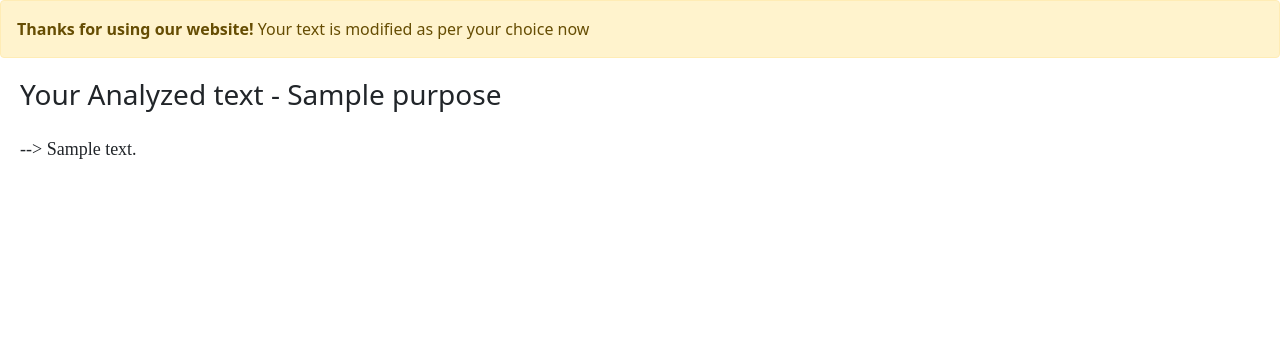
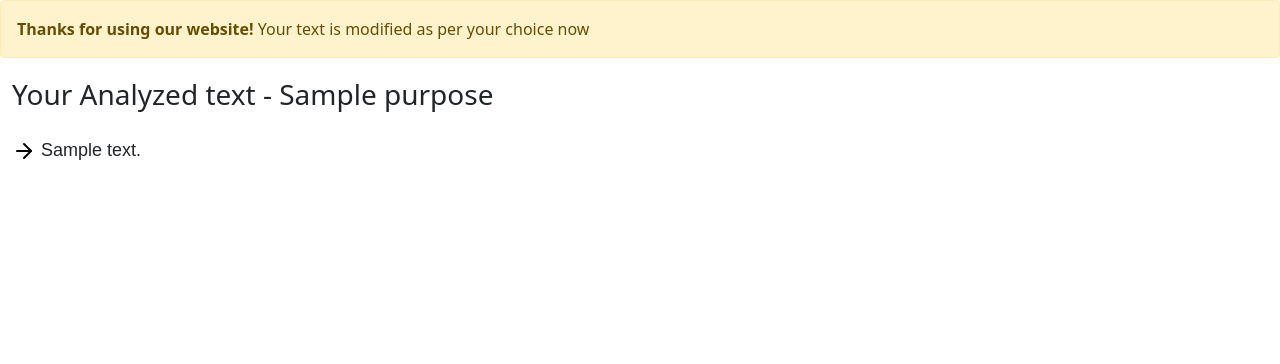
Before and after one commit to ronit-bhati/text-utils, a Django app: template templates/analyze.html in a window 1280 px wide. Shown: the part 56-420 px from the top of the page. Run offline with Django 3.2, Linux system fonts and the light colour scheme; the template is opened without the code that fills it: most values are stand-ins (such as "Sample title", 1, 10 or a date in 2020).

Commit message:
Updated analyzed UI

```diff
--- a/static/css/style-analyze.css
+++ b/static/css/style-analyze.css
@@ -5,16 +5,14 @@
 
 .alert {
     width: 100vw;
-    margin-bottom: 0;
+    margin-bottom: 20px;
 }
 
 pre {
-    font-family: 'Merriweather', serif;
+    font-family: Arial, sans-serif;
     font-size: large;
 }
 
-.output {
-    width: 100vw;
-    height: auto;
-    margin: 20px;
+h3{
+    height: 35px;
 }
--- a/templates/analyze.html
+++ b/templates/analyze.html
@@ -9,10 +9,10 @@
     <div class="alert alert-warning" role="alert">
         <strong>Thanks for using our website!</strong> Your text is modified as per your choice now
     </div>
-    <div class="output">
+    <div class="container-fluid output">
         <h3>Your Analyzed text - {{ purpose }}</h3>
         <p>
-        <pre>--> {{analyzed_text}}</pre>
+        <pre><img src="{% static 'icons/arrow-right.svg' %}" alt="-->"> {{analyzed_text}}</pre>
         </p>
     </div>
 </div>
--- a/templates/base.html
+++ b/templates/base.html
@@ -1,4 +1,5 @@
 {% load static %}
+{% block font %}{% endblock font %}
 
 <!doctype html>
 <html lang="en">
```
Also changed, not shown: static/icons/arrow-right.svg (added).
